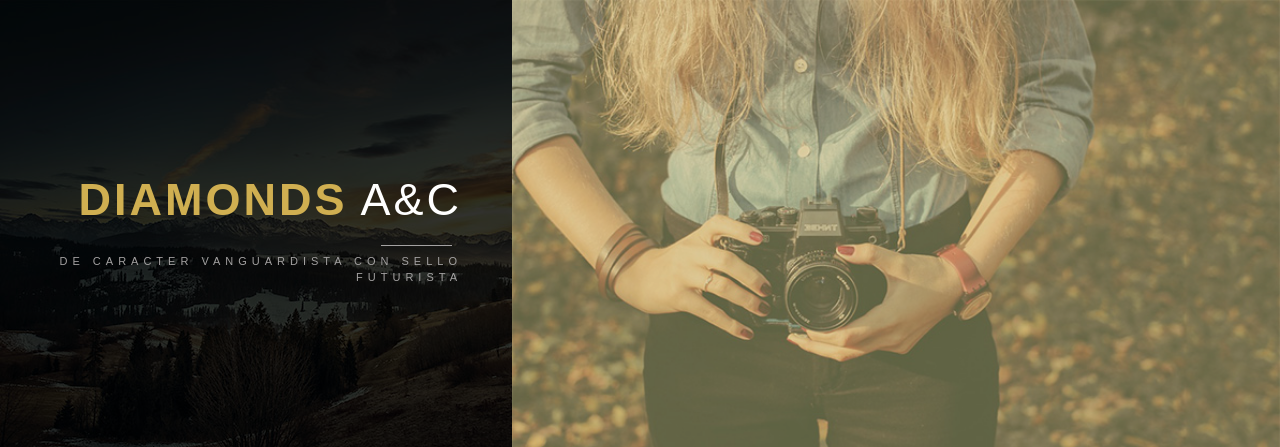
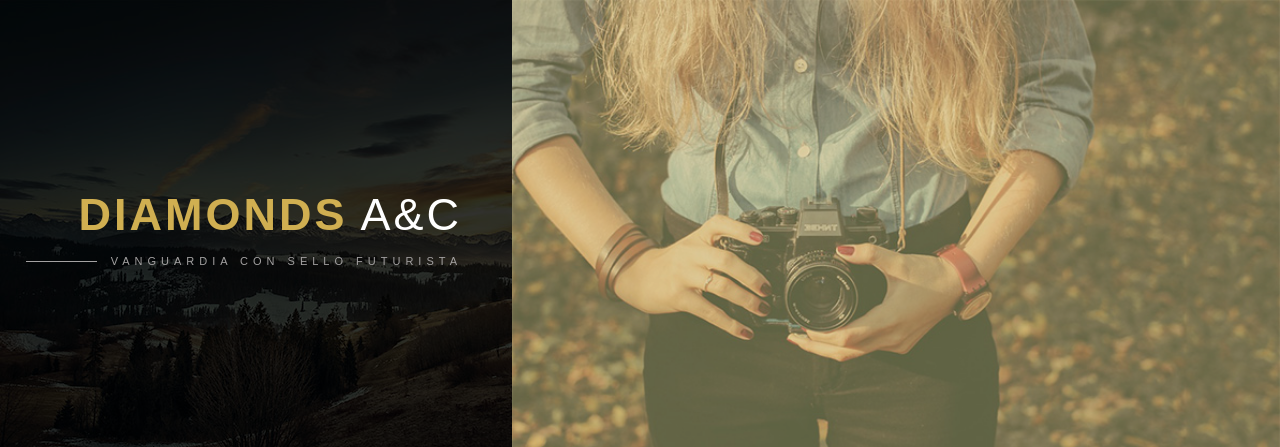
Before and after one commit to claudio-andr/diamonds-web, a plain HTML site: page blog.html in a window 1280 px wide. Shown: the top 447 px of the page. Drawn offline with Linux system fonts and the light colour scheme; a web font is replaced by a local one.

Commit message:
ajuste slogan

```diff
--- a/blog.html
+++ b/blog.html
@@ -34,7 +34,7 @@
                         <div class="templatemo-header-text">
                             <h1 class="text-uppercase templatemo-site-name"><span class="gold-text"><b>Diamonds</b></span> A&C</h1>
                             <hr class="templatemo-header-hr">
-                            <p class="text-uppercase templatemo-slogan">De caracter vanguardista con sello futurista</p>
+                            <p class="text-uppercase templatemo-slogan">Vanguardia con sello futurista</p>
                         </div>
                     </div>
                     <div class="templatemo-header-left-overlay"></div>
```
Also changed, not shown: contact.html (+1 -1 lines), index.html (+1 -1 lines), men.html (+1 -1 lines).
